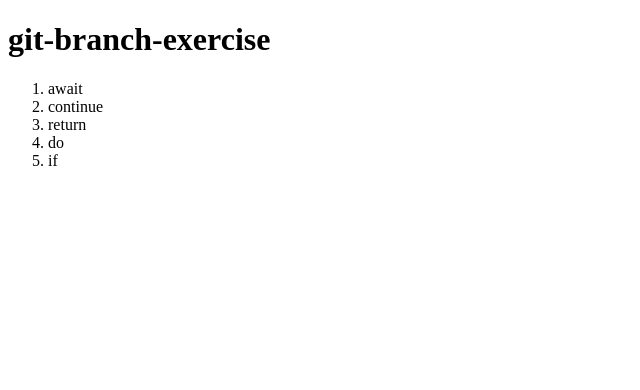
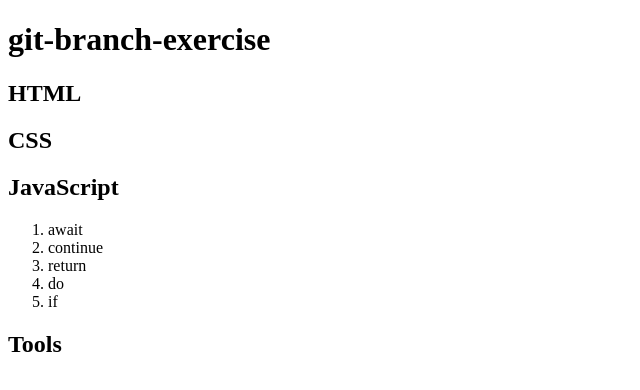
Before and after one commit to MarkusIngerslev/git-branch-exercise, a plain HTML site: page index.html in a window 1280 px wide. Shown: the whole page, without its empty margins (0-640 px from the left). Drawn offline with Linux system fonts and the light colour scheme.

Commit message:
Add sections

```diff
--- a/index.html
+++ b/index.html
@@ -10,6 +10,13 @@
   </head>
   <body>
     <h1>git-branch-exercise</h1>
+
+    <section id="html-section">
+      <h2>HTML</h2>
+    </section>
+    <section id="css-section"><h2>CSS</h2></section>
+    <section id="javascript-section">
+      <h2>JavaScript</h2>
       <ol>
         <li>await</li>
         <li>continue</li>
@@ -17,6 +24,8 @@
         <li>do</li>
         <li>if</li>
       </ol>
+    </section>
+    <section id="tools-section"><h2>Tools</h2></section>
 
     <script src="app.js"></script>
   </body>
```
Lines whose indentation alone changed are shown as unchanged.
